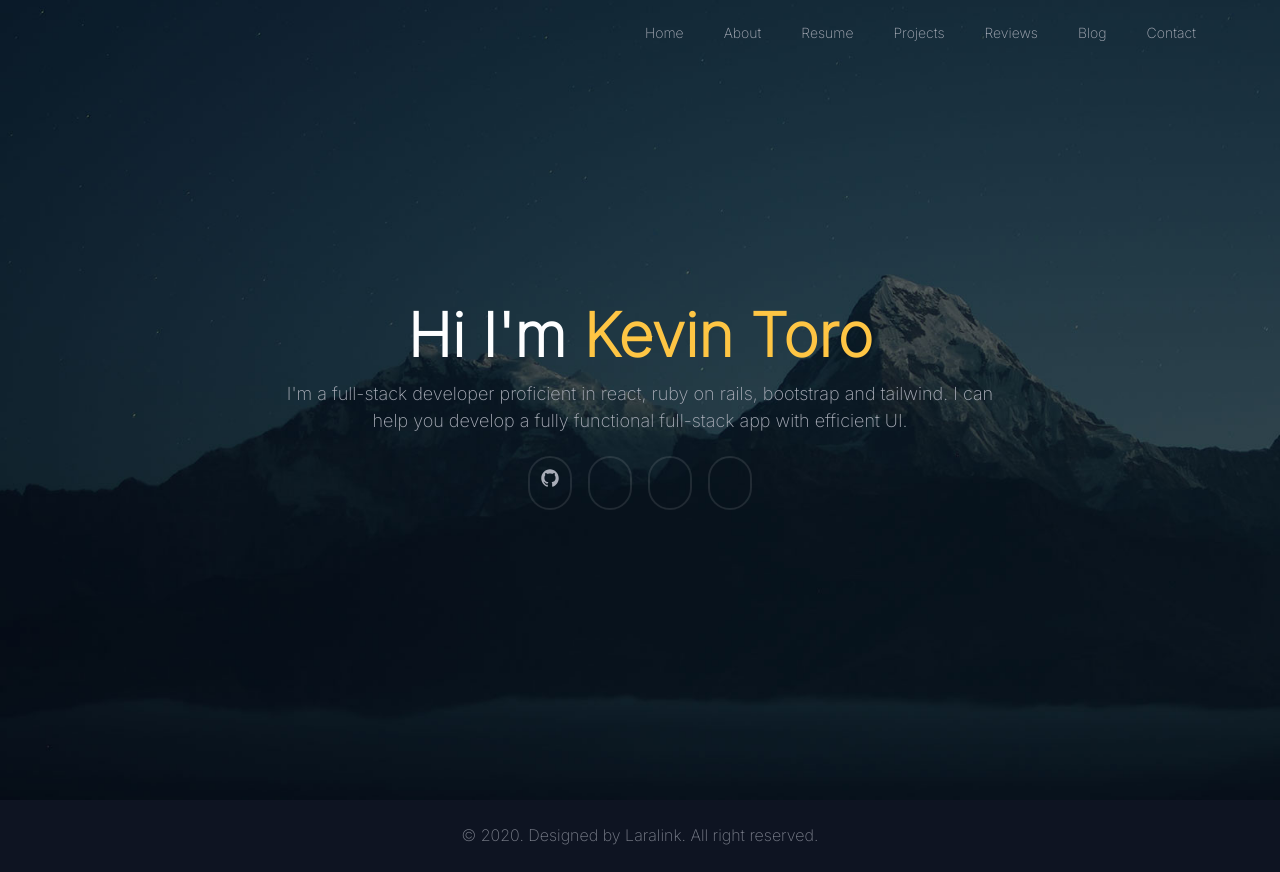
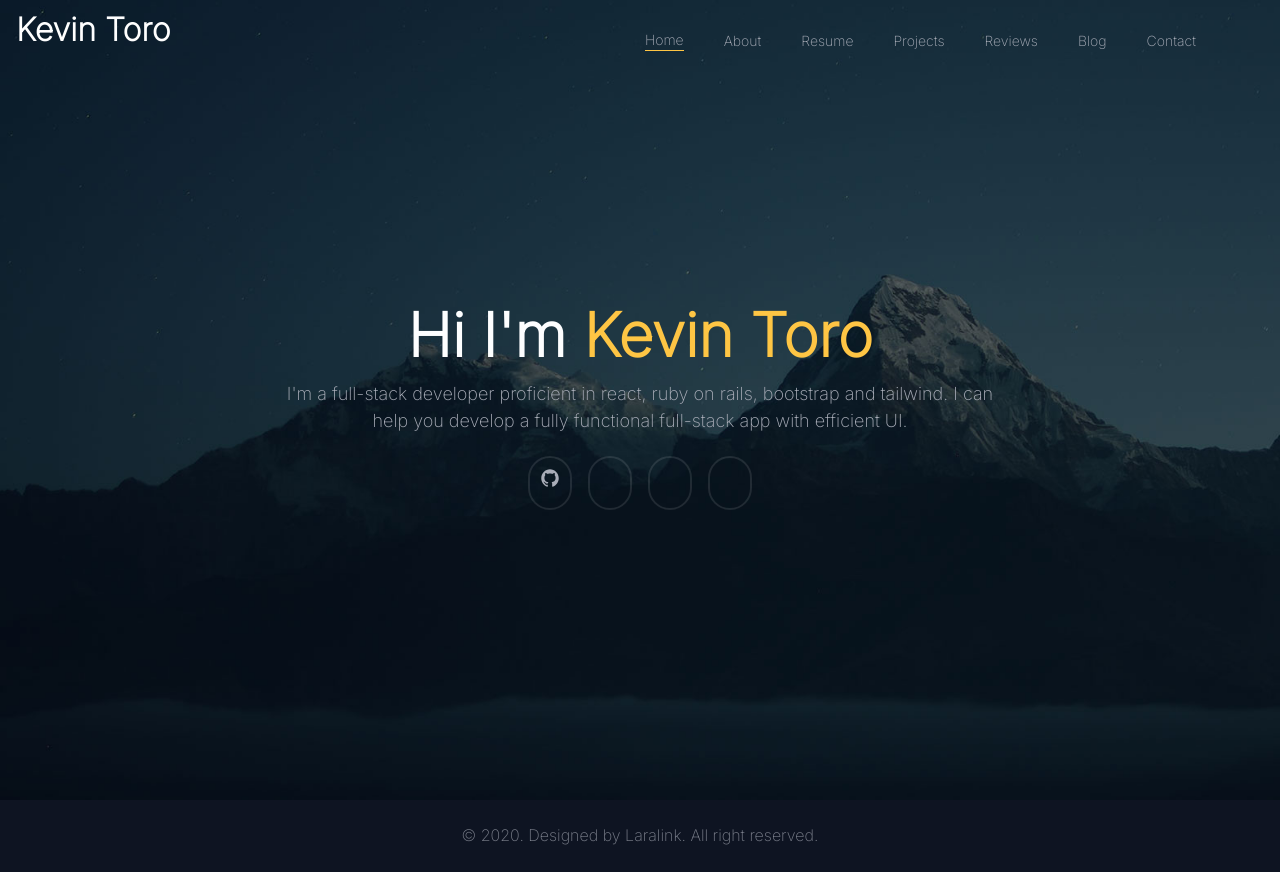
Before and after one commit to torobucci/React_Portfolio, a React (Vite) app: page / in a window 1280 px wide. Built offline with nearby package versions, Linux system fonts and the light colour scheme; some icons are missing.

Commit message:
update the navbar

```diff
--- a/src/components/Navbar.jsx
+++ b/src/components/Navbar.jsx
@@ -1,6 +1,6 @@
 import { useState } from "react";
 import { Fade as Hamburger } from "hamburger-react";
-import { Link } from "react-router-dom";
+import { Link, NavLink } from "react-router-dom";
 import { PiFlowerLotusFill } from "react-icons/pi";
 
 const Navbar = ({ scrollPosition }) => {
@@ -11,9 +11,9 @@ const Navbar = ({ scrollPosition }) => {
   const navbarClass = isScrolled ? "bg-[#070d1b]" : "bg-transparent";
   return (
     <div
-      className={`${navbarClass}  fixed right-3 top-4 bg-gray-200 text-body_color rounded-lg flex flex-col  justify-between p-4 z-20 transition-all duration-[.5s] ease-in-out`}
+      className={`${navbarClass}  fixed w-full bg-body_color text-gray-500  flex   justify-between p-4 z-20 transition-all duration-[.5s] ease-in-out`}
     >
-
+      <h3 className="text-xl lg:text-[32px] text-white font-bold">Kevin Toro</h3>
       <div className="lg:flex items-center lg:mr-14">
         <div className="lg:hidden cursor-pointer absolute top-3 right-1.5">
           <Hamburger
@@ -28,19 +28,22 @@ const Navbar = ({ scrollPosition }) => {
         <ul
           className={`${
             isMenuOpen ? "max-h-screen py-4" : "max-h-0"
-          } bg-[#070d1b] font-inter  capitalize text-[14px] text-[#a9adb8] pl-5 overflow-hidden transition-max-h duration-700 ease-in-out flex absolute top-16 lg:static flex-col lg:flex-row gap-3 lg:gap-10 lg:items-center justify-center bg-slate-900 w-full lg:overflow-visible`}
+          } bg-transparent font-inter  capitalize text-[14px] text-text_color pl-5 overflow-hidden transition-max-h duration-700 ease-in-out flex absolute top-16 lg:static flex-col lg:flex-row gap-3 lg:gap-10 lg:items-center justify-center bg-slate-900 w-full py-6 px-3 rounded-3xl`}
         >
-          <Link
+          <NavLink
             to="/"
             spy={true}
             smooth={true}
             offset={-68}
             duration={500}
-            className="cursor-pointer"
+            className={isActive =>
+              "border-b border-b-yellowish"
+            }
             onClick={() => setIsMenuOpen(false)}
+
           >
             Home
-          </Link>
+          </NavLink>
           <Link
             to="about"
             spy={true}
--- a/tailwind.config.js
+++ b/tailwind.config.js
@@ -11,6 +11,7 @@ module.exports = withMT({
       colors: {
         yellowish: '#fec544',
         body_color: '#0a101e',
+        text_color: '#a9adb8',
         about: 'rgba(21, 27, 41, 0.5)',
         popup:'rgb(10, 16, 30, 0.85) '
 
```
